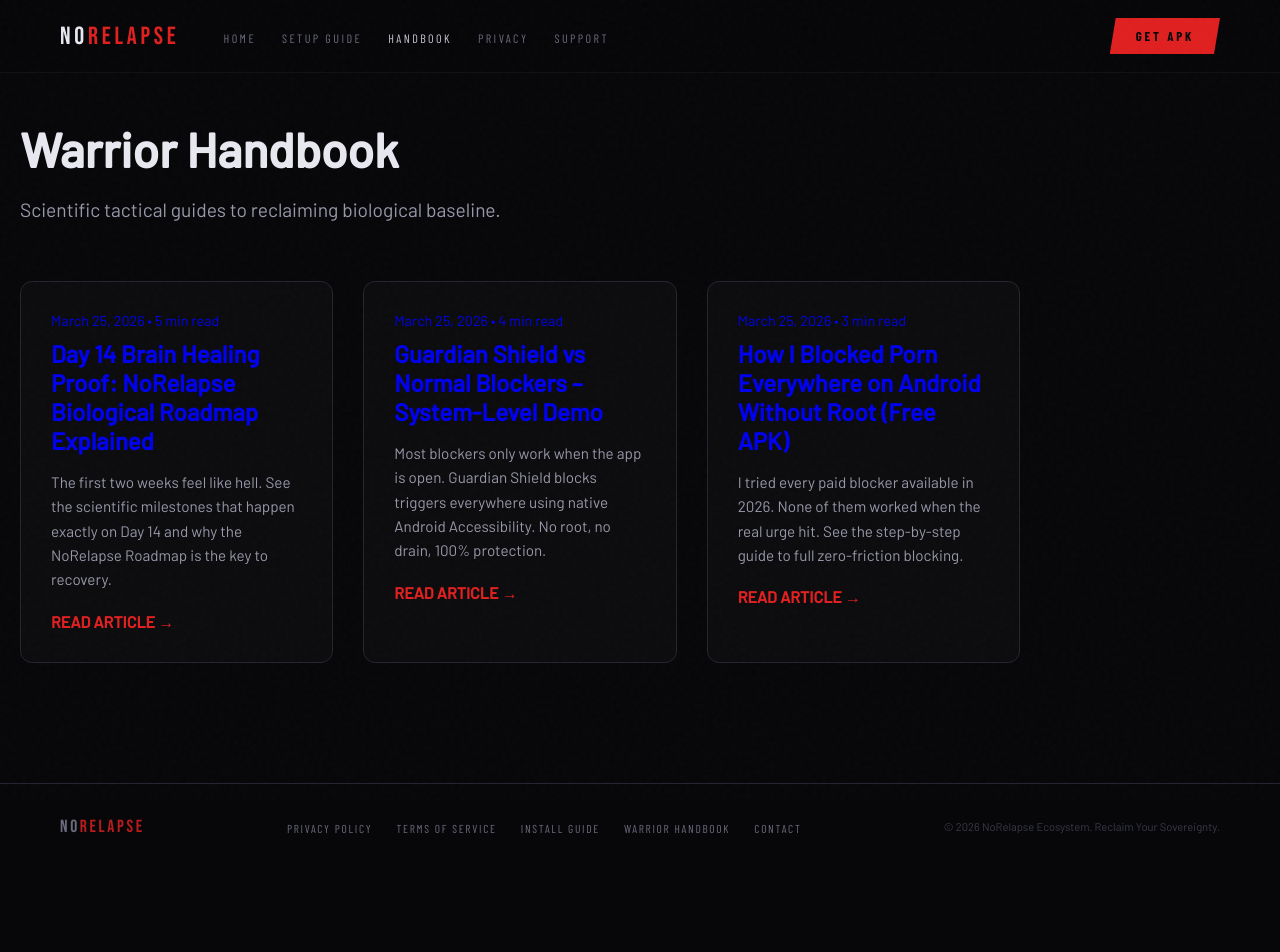
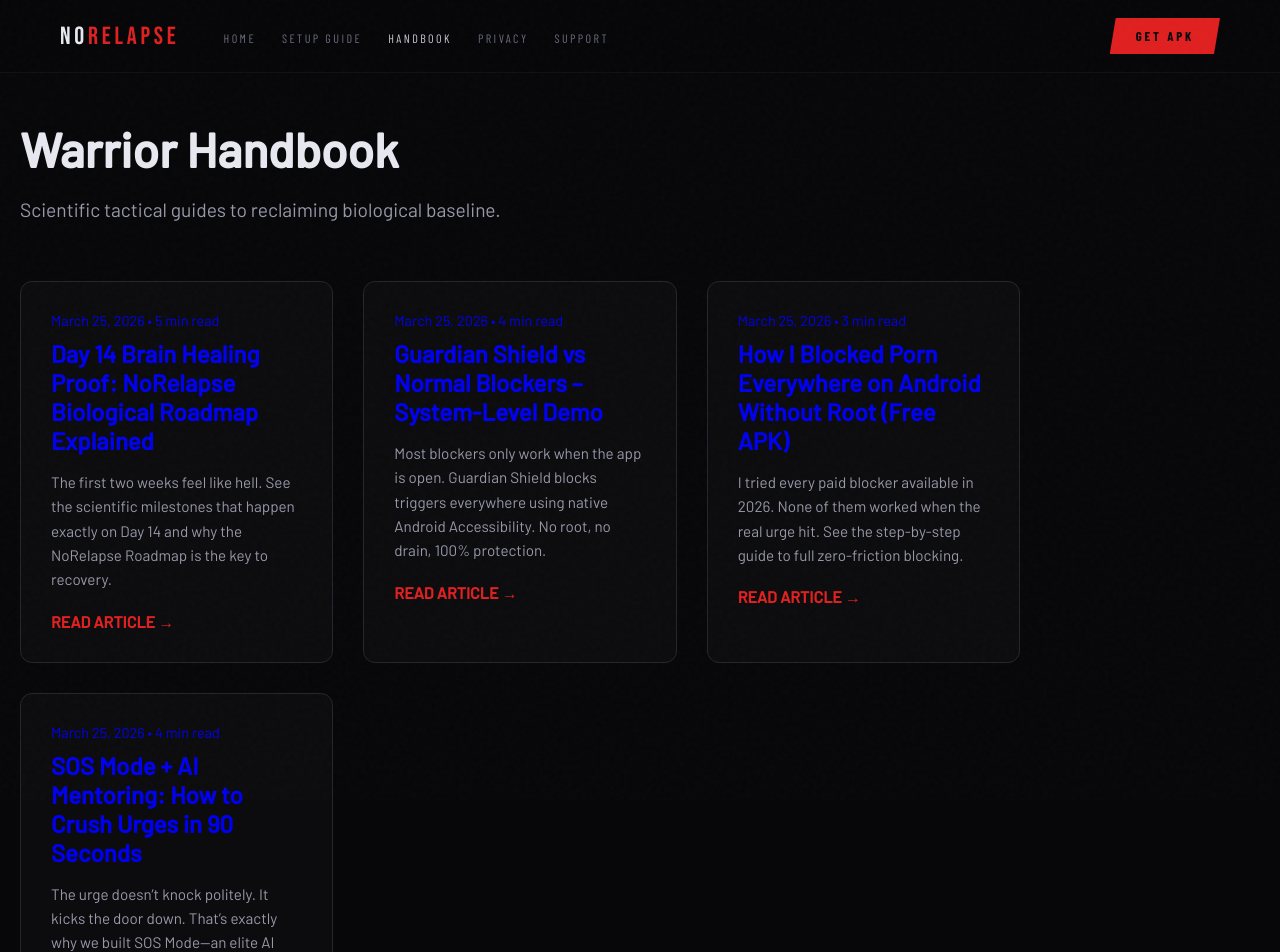
Before and after one commit to karansoni26/warrior-website, a React (Vite) app: page /blog in a window 1280 px wide. Shown: the top 952 px of the page. Before the commit the page ends 869 px from the top, so only its background shows below. Built offline with nearby package versions, Linux system fonts and the light colour scheme; a web font is replaced by a local one.

Commit message:
content: add article 4 - sos mode and ai mentoring

```diff
--- a/src/data/posts.ts
+++ b/src/data/posts.ts
@@ -109,5 +109,35 @@
 
       <p>Stop trying to fight a digital war with physical willpower. Upgrade your defenses and watch your streak climb.</p>
     `
+  },
+  {
+    slug: 'sos-mode-ai-mentoring',
+    title: 'SOS Mode + AI Mentoring: How to Crush Urges in 90 Seconds',
+    excerpt: 'The urge doesn’t knock politely. It kicks the door down. That’s exactly why we built SOS Mode—an elite AI intervention to save your longest streaks.',
+    date: 'March 25, 2026',
+    readTime: '4 min read',
+    image: '/sos-mode-screenshot.png',
+    content: `
+      <p>The urge doesn’t knock politely. It kicks the door down. It targets your brain’s limbic system when you’re tired, bored, or stressed. <strong>That’s exactly why we built SOS Mode.</strong></p>
+
+      <p>One tap on the SOS shield activates a 90-second, high-intensity tactical intervention built on proven nervous system reset techniques.</p>
+
+      <h3>What Happens During SOS?</h3>
+      <ul>
+        <li><strong>Biometric Reset</strong>: A 90-second guided breathing exercise to lower cortisol levels instantly.</li>
+        <li><strong>AI Mentoring</strong>: A personalized mentoring message generated by **Gemini AI**, tailored to your current urge baseline and streak data.</li>
+        <li><strong>Guard Alert</strong>: An option to notify your emergency contact, ensuring you aren't fighting the battle alone.</li>
+      </ul>
+
+      <div style="margin: 40px 0; border: 1px solid var(--iron); border-radius: 12px; overflow: hidden; background: #000;">
+        <img src="/sos-mode-screenshot.png" alt="NoRelapse SOS Mode Intervention Interface" style="width: 100%; display: block;" />
+        <div style="padding: 15px; font-size: 0.9rem; color: var(--ghost); text-align: center;">Elite Intervention: SOS Mode UI with AI Mentoring Activation</div>
+      </div>
+
+      <h3>Real Warrior Story:</h3>
+      <blockquote>"I was 10 seconds away from relapse. The trigger was overwhelming. One tap on SOS Mode, the breathing timer calmed my heart, and the AI message reminded me why I started. It saved my 21-day streak."</blockquote>
+
+      <p>The SOS Mode is an elite shield designed to be deployed when willpower is no longer enough. Try it yourself—the entire app, including AI mentoring, is completely free.</p>
+    `
   }
 ];
```
Also changed, not shown: public/sos-mode-screenshot.png (added).
